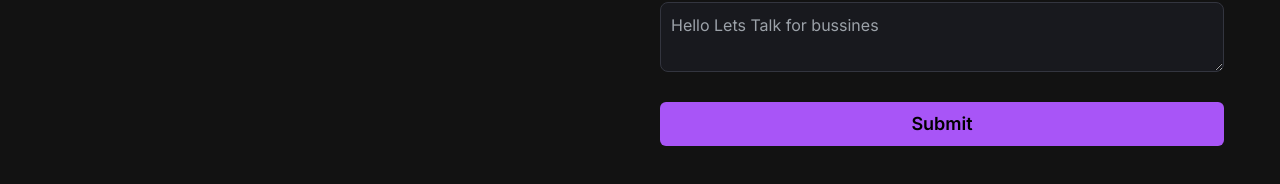
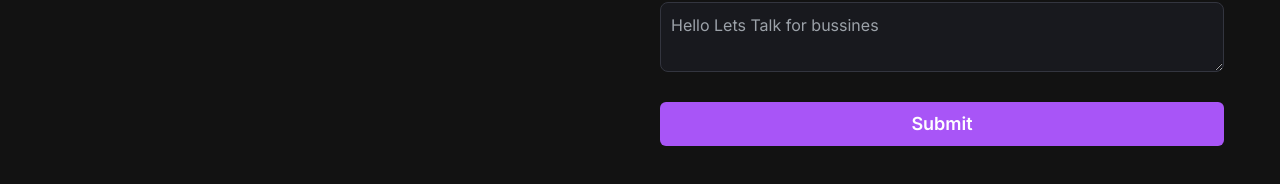
Before and after one commit to AdrianIchiro/portofolio-website, a Next.js app: page / in a window 1280 px wide. Shown: the part 1800-1984 px from the top of the page. Built offline with nearby package versions, Linux system fonts and the light colour scheme.

Commit message:
v1 revisi

```diff
--- a/src/app/components/EmailSection.js
+++ b/src/app/components/EmailSection.js
@@ -67,7 +67,7 @@ export default function EmailSection() {
                         <label htmlFor="message" className="block font-medium text-sm mb-1 text-white">Message</label>
                         <textarea name="message" id="message" placeholder="Hello Lets Talk for bussines" className="w-full rounded-lg border border-[#33353F] bg-[#18191E] placeholder-[#9CA2A9] p-2.5"></textarea>
                     </div>
-                    <button type="submit" className="bg-purple-500 text-lg font-semibold py-2 rounded-md hover:bg-white hover:text-black transition-all duration-500">Submit</button>
+                    <button type="submit" className="bg-purple-500 text-lg font-semibold py-2 rounded-md hover:bg-white hover:text-black transition-all duration-500 text-white">Submit</button>
                     {
                         (load == true) ? <p>Loading...</p> : ''
                     }
```
